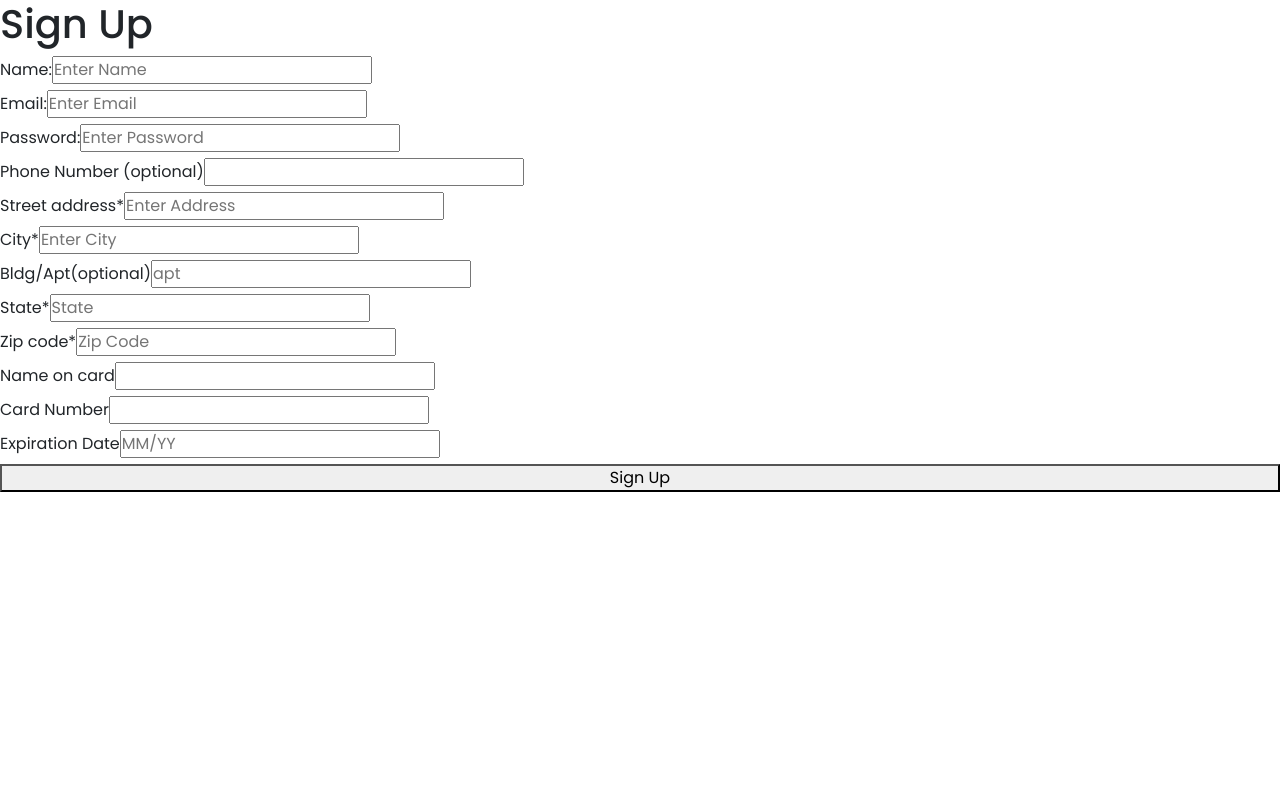
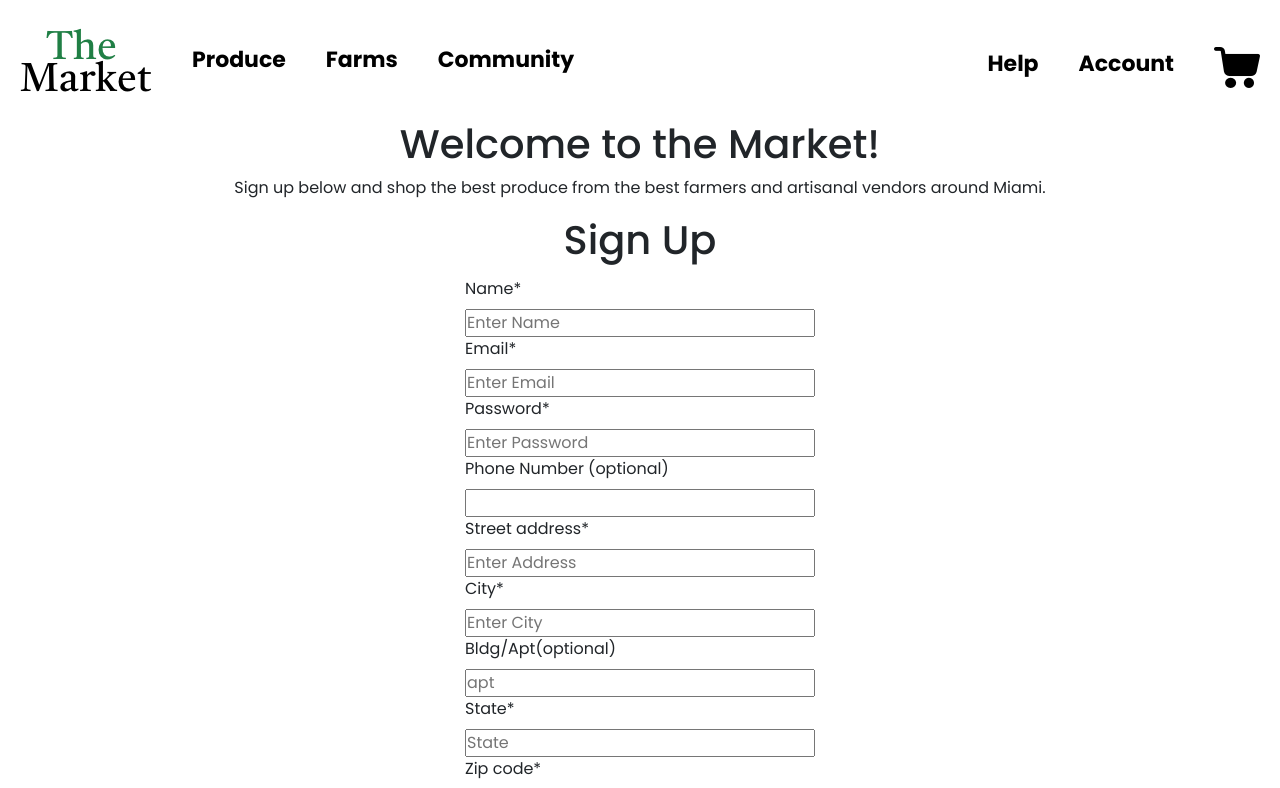
Before and after one commit to wyncode/C37_final_farmers_market, a React (Create React App) app in the folder client/: page /signup in a window 1280 px wide. Shown: the top 788 px of the page. Built offline with nearby package versions, Linux system fonts and the light colour scheme; no server answers; the HTML template or start-up script is replaced by a standard one.

Commit message:
edits to app, login, checkout cart, farm pager

```diff
--- a/client/src/components/Signup.jsx
+++ b/client/src/components/Signup.jsx
@@ -1,6 +1,9 @@
 import React, { useState, useContext } from 'react';
 import { AppContext } from '../context/AppContext';
 import axios from 'axios';
+import './signup.css';
+import Footer from './footer/Footer';
+import NavbarTwo from './header/NavbarTwo';
 
 const Signup = () => {
   const { setUser, setLoggedIn } = useContext(AppContext);
@@ -61,6 +64,14 @@ const Signup = () => {
 
   return (
     <div>
+      <NavbarTwo />
+      <div style={{ textAlign: 'center' }}>
+        <h1>Welcome to the Market!</h1>
+        <p>
+          Sign up below and shop the best produce from the best farmers and
+          artisanal vendors around Miami.
+        </p>
+      </div>
       <form
         onSubmit={(e) =>
           signUp(
@@ -80,8 +91,8 @@ const Signup = () => {
         className="signup-form"
       >
         <h1>Sign Up</h1>
-        <div>
-          <label htmlFor="name">Name:</label>
+        <div className="signup-input">
+          <label htmlFor="name">Name*</label>
           <input
             type="name"
             name="name"
@@ -92,8 +103,8 @@ const Signup = () => {
             required
           />
         </div>
-        <div>
-          <label htmlFor="email">Email:</label>
+        <div className="signup-input">
+          <label htmlFor="email">Email*</label>
           <input
             type="email"
             name="email"
@@ -104,8 +115,8 @@ const Signup = () => {
             required
           />
         </div>
-        <div>
-          <label htmlFor="password">Password:</label>
+        <div className="signup-input">
+          <label htmlFor="password">Password*</label>
           <input
             type="password"
             name="password"
@@ -116,7 +127,7 @@ const Signup = () => {
             required
           />
         </div>
-        <div>
+        <div className="signup-input">
           <label htmlFor="phoneNumber">Phone Number (optional)</label>
           <input
             type="phoneNumber"
@@ -126,7 +137,7 @@ const Signup = () => {
             onChange={(e) => setPhoneNumber(e.target.value)}
           />
         </div>
-        <div>
+        <div className="signup-input">
           <label htmlFor="address">Street address*</label>
           <input
             type="street address"
@@ -138,7 +149,7 @@ const Signup = () => {
             required
           />
         </div>
-        <div>
+        <div className="signup-input">
           <label htmlFor="city">City*</label>
           <input
             type="city"
@@ -150,7 +161,7 @@ const Signup = () => {
             required
           />
         </div>
-        <div>
+        <div className="signup-input">
           <label htmlFor="bldg">Bldg/Apt(optional)</label>
           <input
             type="apt"
@@ -161,7 +172,7 @@ const Signup = () => {
             onChange={(e) => setApt(e.target.value)}
           />
         </div>
-        <div>
+        <div className="signup-input">
           <label htmlFor="state">State*</label>
           <input
             type="state"
@@ -173,7 +184,7 @@ const Signup = () => {
             required
           />
         </div>
-        <div>
+        <div className="signup-input">
           <label htmlFor="zipcode">Zip code*</label>
           <input
             type="zipcode"
@@ -185,7 +196,7 @@ const Signup = () => {
             required
           />
         </div>
-        <div>
+        <div className="signup-input">
           <label htmlFor="name">Name on card</label>
           <input
             type="name"
@@ -196,7 +207,7 @@ const Signup = () => {
             required
           />
         </div>
-        <div>
+        <div className="signup-input">
           <label htmlFor="cardNumber">Card Number</label>
           <input
             type="Card Number"
@@ -207,7 +218,7 @@ const Signup = () => {
             required
           />
         </div>
-        <div>
+        <div className="signup-input">
           <label htmlFor="name">Expiration Date</label>
           <input
             type="Expiration Date"
@@ -219,8 +230,11 @@ const Signup = () => {
             required
           />
         </div>
-        <button type="submit">Sign Up</button>
+        <button className="signup-button" type="submit">
+          Sign Up
+        </button>
       </form>
+      <Footer />
     </div>
   );
 };
--- a/client/src/components/checkout/CheckoutOne.jsx
+++ b/client/src/components/checkout/CheckoutOne.jsx
@@ -98,14 +98,16 @@ const CheckoutOne = () => {
   return (
     <div>
       <div className="static-checkout-div">
+        <div className="miniformdiv">
+          <form id="form1" onSubmit={form1}>
             <div className="payment-cycle">
-          <p>1. Information &nbsp;</p>
+              <p>
+                <b>1. Information </b>&nbsp;
+              </p>
               <p>2. Pick up or delivery &nbsp;</p>
               <p>3. Payment</p>
             </div>
             <br></br>
-        <div className="miniformdiv">
-          <form id="form1" onSubmit={form1}>
             <h2>Contact Information</h2>
             <br></br>
             <p style={{ fontSize: '22px' }}>
@@ -167,12 +169,23 @@ const CheckoutOne = () => {
           </form>
 
           <form className="hide" id="form2" onSubmit={form2}>
-            <button>Delivery</button>
-            <button>Pick up</button>
+            <div>
+              <div className="payment-cycle">
+                <p>1. Information&nbsp;</p>
                 <p>
-              Delivery available in Miami Dade Country. Minimum order $50, $7
-              fee. Free delivery for $150+
+                  <b>2. Pick up or delivery</b> &nbsp;
                 </p>
+                <p>3. Payment</p>
+              </div>
+              <br></br>
+              <div className="delivery-div">
+                <button className="delivery-button">Delivery</button>
+                <button className="delivery-button">Pick up</button>
+                <p>
+                  Delivery available in Miami Dade Country. Minimum order $50,
+                  $7 fee. Free delivery for $150+
+                </p>
+              </div>
               <div>
                 <label htmlFor="address">Street address*</label>
                 <input
@@ -235,9 +248,18 @@ const CheckoutOne = () => {
               <button className="checkout-button" type="submit">
                 Continue to Payment
               </button>
+            </div>
           </form>
 
           <form id="form3" className="hide" onSubmit={form3}>
+            <div className="payment-cycle">
+              <p>1. Information&nbsp;</p>
+              <p>2. Pick up or delivery &nbsp;</p>
+              <p>
+                <b>3. Payment</b>
+              </p>
+            </div>
+            <br></br>
             <div>
               <label htmlFor="name">Name on card</label>
               <input
--- a/client/src/components/checkout/cart.css
+++ b/client/src/components/checkout/cart.css
@@ -40,3 +40,14 @@
   justify-content: space-between;
   align-items: center;
 }
+
+/* #form2 {
+  display: flex;
+  flex-direction: column;
+  align-items: center;
+  justify-content: center;
+} */
+
+.delivery-div {
+  width: 480px;
+}
--- a/client/src/components/farmcomponents/SingleFarm.jsx
+++ b/client/src/components/farmcomponents/SingleFarm.jsx
@@ -89,12 +89,16 @@ const SingleFarm = () => {
           ></img>
           <div className="minifarminfo">
             <h1>{farm && farm.storeName}</h1>
-            <h1>{farm && farm.description}</h1>
-            <h1>Location: {farm && farm.address}</h1>
+            <h3>{farm && farm.address}</h3>
+            <h4>{farm && farm.phoneNumber}</h4>
+            <p>About the farm: {farm && farm.description}</p>
           </div>
         </div>
       </div>
-
+      <br></br>
+      <h1 style={{ textAlign: 'center', marginTop: '50px' }}>
+        Check out {farm && farm.storeName}s fresh items!
+      </h1>
       <Container className="farm-items-div">
         <Row>
           {newProduceList &&
--- a/client/src/components/farmcomponents/singlefarm.css
+++ b/client/src/components/farmcomponents/singlefarm.css
@@ -39,5 +39,5 @@ ol.breadcrumb:active {
 }
 
 .farmPic {
-  width: 550px;
+  width: 600px;
 }
--- /dev/null
+++ b/client/src/components/signup.css
@@ -0,0 +1,24 @@
+.signup-button {
+  height: 74px;
+  width: 450px;
+  border-radius: 12px;
+  background-color: #cc5547;
+  margin-top: 50px;
+}
+
+.signup-input {
+  width: 350px;
+  height: 50px;
+  margin: 5px;
+  border-radius: 5px;
+  background-image: url();
+  display: flex;
+  flex-direction: column;
+}
+
+.signup-form {
+  display: flex;
+  flex-direction: column;
+  justify-content: center;
+  align-items: center;
+}
```
Also changed, not shown: client/src/components/FarmComponents/SingleFarm.jsx (+7 -3 lines). Lines whose indentation alone changed are shown as unchanged.
